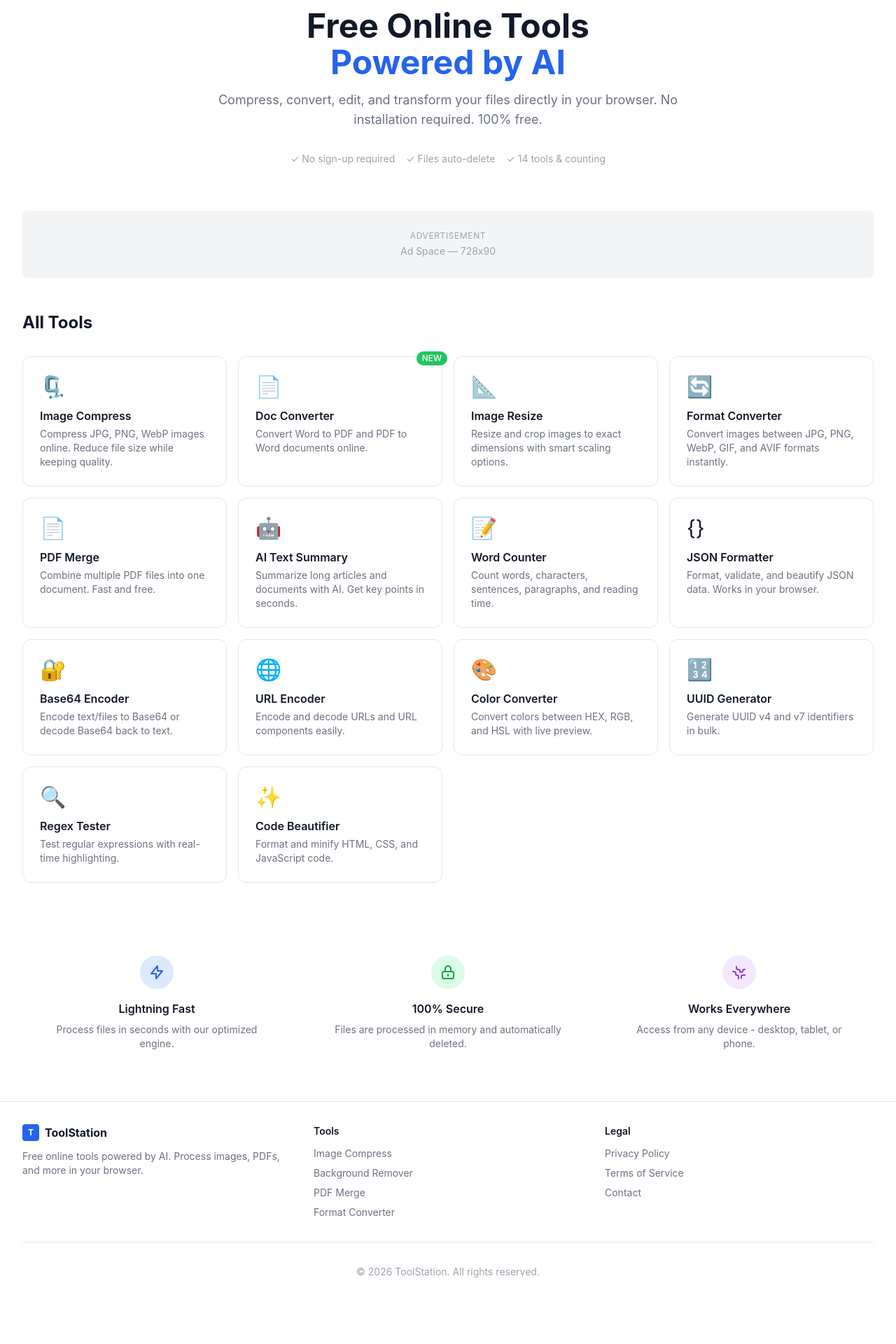
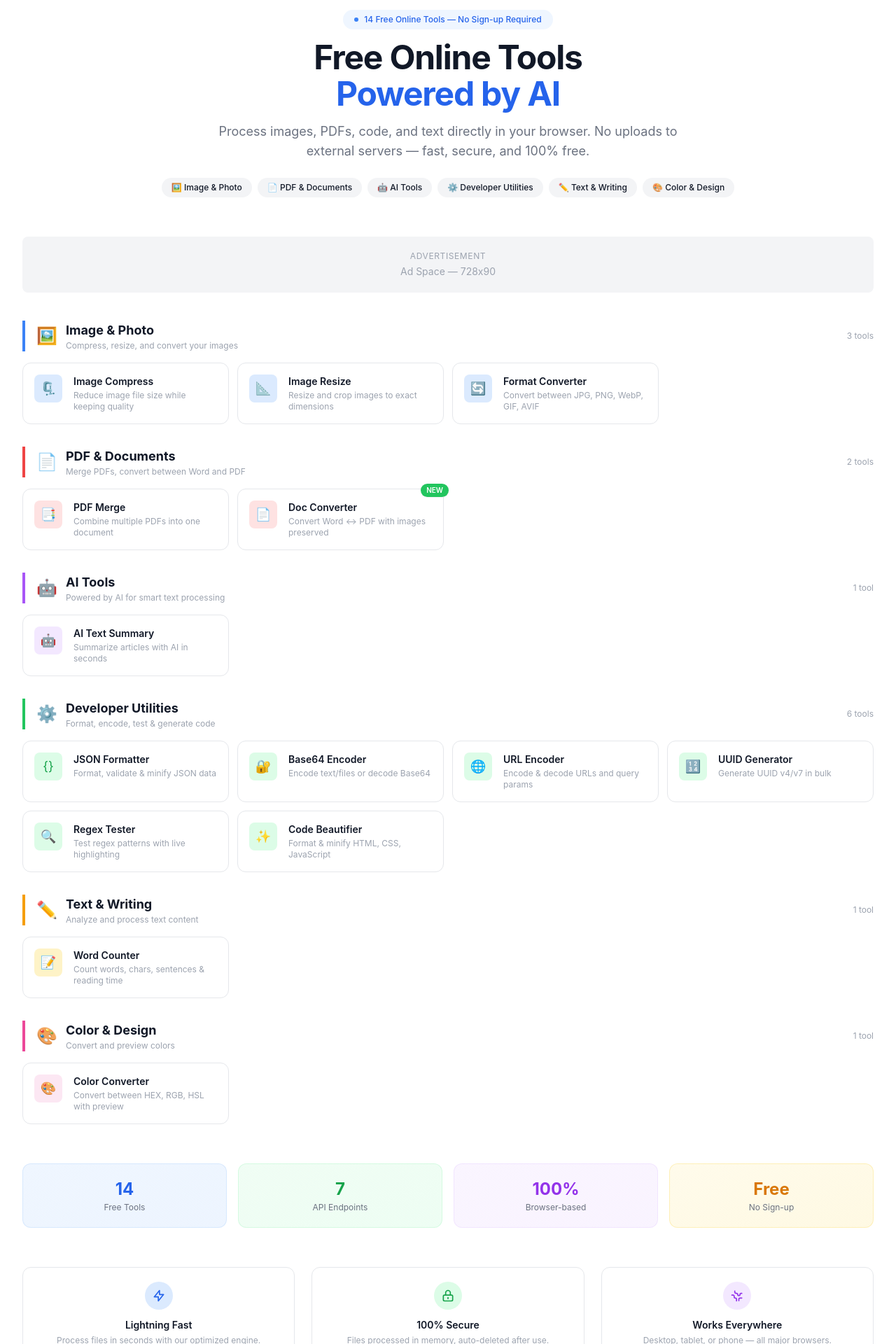
Before and after one commit to brucesunxi/tool-station, a Next.js app: page / in a window 1280 px wide. Shown: the part 100-2020 px from the top of the page at 70% size. Before the commit the page ends 1959 px from the top, so only its background shows below. Built offline with nearby package versions, Linux system fonts and the light colour scheme.

Commit message:
Redesign homepage with category-based layout and improved tool cards

```diff
--- a/src/app/page.tsx
+++ b/src/app/page.tsx
@@ -1,71 +1,190 @@
+import Link from 'next/link'
 import ToolCard from '@/components/ToolCard'
 import AdBanner from '@/components/AdBanner'
 
+interface CategoryGroup {
+  name: string
+  icon: string
+  description: string
+  color: string
+  tools: typeof tools
+}
+
 const tools = [
-  { title: 'Image Compress', description: 'Compress JPG, PNG, WebP images online. Reduce file size while keeping quality.', icon: '🗜️', href: '/tools/image-compress' },
-  { title: 'Doc Converter', description: 'Convert Word to PDF and PDF to Word documents online.', icon: '📄', href: '/tools/doc-converter', isNew: true },
-  { title: 'Image Resize', description: 'Resize and crop images to exact dimensions with smart scaling options.', icon: '📐', href: '/tools/image-crop' },
-  { title: 'Format Converter', description: 'Convert images between JPG, PNG, WebP, GIF, and AVIF formats instantly.', icon: '🔄', href: '/tools/format-converter' },
-  { title: 'PDF Merge', description: 'Combine multiple PDF files into one document. Fast and free.', icon: '📄', href: '/tools/pdf-merge' },
-  { title: 'AI Text Summary', description: 'Summarize long articles and documents with AI. Get key points in seconds.', icon: '🤖', href: '/tools/ai-summary' },
-  { title: 'Word Counter', description: 'Count words, characters, sentences, paragraphs, and reading time.', icon: '📝', href: '/tools/word-counter' },
-  { title: 'JSON Formatter', description: 'Format, validate, and beautify JSON data. Works in your browser.', icon: '{}', href: '/tools/json-formatter' },
-  { title: 'Base64 Encoder', description: 'Encode text/files to Base64 or decode Base64 back to text.', icon: '🔐', href: '/tools/base64' },
-  { title: 'URL Encoder', description: 'Encode and decode URLs and URL components easily.', icon: '🌐', href: '/tools/url-encode' },
-  { title: 'Color Converter', description: 'Convert colors between HEX, RGB, and HSL with live preview.', icon: '🎨', href: '/tools/color-converter' },
-  { title: 'UUID Generator', description: 'Generate UUID v4 and v7 identifiers in bulk.', icon: '🔢', href: '/tools/uuid-generator' },
-  { title: 'Regex Tester', description: 'Test regular expressions with real-time highlighting.', icon: '🔍', href: '/tools/regex-tester' },
-  { title: 'Code Beautifier', description: 'Format and minify HTML, CSS, and JavaScript code.', icon: '✨', href: '/tools/code-beautifier' },
+  { title: 'Image Compress', description: 'Reduce image file size while keeping quality', icon: '🗜️', href: '/tools/image-compress', isNew: false, category: 'image' },
+  { title: 'Image Resize', description: 'Resize and crop images to exact dimensions', icon: '📐', href: '/tools/image-crop', isNew: false, category: 'image' },
+  { title: 'Format Converter', description: 'Convert between JPG, PNG, WebP, GIF, AVIF', icon: '🔄', href: '/tools/format-converter', isNew: false, category: 'image' },
+  { title: 'PDF Merge', description: 'Combine multiple PDFs into one document', icon: '📑', href: '/tools/pdf-merge', isNew: false, category: 'pdf' },
+  { title: 'Doc Converter', description: 'Convert Word ↔ PDF with images preserved', icon: '📄', href: '/tools/doc-converter', isNew: true, category: 'pdf' },
+  { title: 'AI Text Summary', description: 'Summarize articles with AI in seconds', icon: '🤖', href: '/tools/ai-summary', isNew: false, category: 'ai' },
+  { title: 'JSON Formatter', description: 'Format, validate & minify JSON data', icon: '{}', href: '/tools/json-formatter', isNew: false, category: 'dev' },
+  { title: 'Base64 Encoder', description: 'Encode text/files or decode Base64', icon: '🔐', href: '/tools/base64', isNew: false, category: 'dev' },
+  { title: 'URL Encoder', description: 'Encode & decode URLs and query params', icon: '🌐', href: '/tools/url-encode', isNew: false, category: 'dev' },
+  { title: 'UUID Generator', description: 'Generate UUID v4/v7 in bulk', icon: '🔢', href: '/tools/uuid-generator', isNew: false, category: 'dev' },
+  { title: 'Regex Tester', description: 'Test regex patterns with live highlighting', icon: '🔍', href: '/tools/regex-tester', isNew: false, category: 'dev' },
+  { title: 'Code Beautifier', description: 'Format & minify HTML, CSS, JavaScript', icon: '✨', href: '/tools/code-beautifier', isNew: false, category: 'dev' },
+  { title: 'Word Counter', description: 'Count words, chars, sentences & reading time', icon: '📝', href: '/tools/word-counter', isNew: false, category: 'text' },
+  { title: 'Color Converter', description: 'Convert between HEX, RGB, HSL with preview', icon: '🎨', href: '/tools/color-converter', isNew: false, category: 'color' },
+]
+
+const categories: CategoryGroup[] = [
+  {
+    name: 'Image & Photo',
+    icon: '🖼️',
+    description: 'Compress, resize, and convert your images',
+    color: 'border-l-blue-500',
+    tools: tools.filter(t => t.category === 'image'),
+  },
+  {
+    name: 'PDF & Documents',
+    icon: '📄',
+    description: 'Merge PDFs, convert between Word and PDF',
+    color: 'border-l-red-500',
+    tools: tools.filter(t => t.category === 'pdf'),
+  },
+  {
+    name: 'AI Tools',
+    icon: '🤖',
+    description: 'Powered by AI for smart text processing',
+    color: 'border-l-purple-500',
+    tools: tools.filter(t => t.category === 'ai'),
+  },
+  {
+    name: 'Developer Utilities',
+    icon: '⚙️',
+    description: 'Format, encode, test & generate code',
+    color: 'border-l-green-500',
+    tools: tools.filter(t => t.category === 'dev'),
+  },
+  {
+    name: 'Text & Writing',
+    icon: '✏️',
+    description: 'Analyze and process text content',
+    color: 'border-l-amber-500',
+    tools: tools.filter(t => t.category === 'text'),
+  },
+  {
+    name: 'Color & Design',
+    icon: '🎨',
+    description: 'Convert and preview colors',
+    color: 'border-l-pink-500',
+    tools: tools.filter(t => t.category === 'color'),
+  },
 ]
 
 export default function HomePage() {
+  const totalTools = tools.length
+
   return (
-    <div className="max-w-7xl mx-auto px-4 sm:px-6 lg:px-8 py-12">
-      <section className="text-center mb-16">
-        <h1 className="text-4xl sm:text-5xl font-bold mb-4">
+    <div className="max-w-7xl mx-auto px-4 sm:px-6 lg:px-8 py-8 sm:py-12">
+      {/* Hero */}
+      <section className="text-center mb-10 sm:mb-14">
+        <div className="inline-flex items-center gap-2 px-4 py-1.5 bg-blue-50 dark:bg-blue-900/20 text-blue-600 dark:text-blue-300 text-xs font-medium rounded-full mb-4">
+          <span className="w-1.5 h-1.5 bg-blue-500 rounded-full animate-pulse" />
+          {totalTools} Free Online Tools — No Sign-up Required
+        </div>
+        <h1 className="text-3xl sm:text-5xl font-bold tracking-tight mb-4">
           Free Online Tools
           <span className="block text-blue-600 mt-1">Powered by AI</span>
         </h1>
-        <p className="text-lg text-gray-500 max-w-2xl mx-auto mb-8">
-          Compress, convert, edit, and transform your files directly in your browser. No installation required. 100% free.
+        <p className="text-base sm:text-lg text-gray-500 max-w-2xl mx-auto mb-6">
+          Process images, PDFs, code, and text directly in your browser.
+          No uploads to external servers — fast, secure, and 100% free.
         </p>
-        <div className="flex items-center justify-center gap-4 text-sm text-gray-400">
-          <span>✓ No sign-up required</span>
-          <span>✓ Files auto-delete</span>
-          <span>✓ 14 tools & counting</span>
+
+        {/* Quick search / filter chips */}
+        <div className="flex flex-wrap items-center justify-center gap-2">
+          {categories.map(cat => (
+            <a
+              key={cat.name}
+              href={`#cat-${cat.name.toLowerCase().replace(/\s+/g, '-')}`}
+              className="inline-flex items-center gap-1.5 px-3.5 py-1.5 bg-gray-100 dark:bg-gray-700 hover:bg-gray-200 dark:hover:bg-gray-600 text-xs font-medium rounded-full transition-colors"
+            >
+              {cat.icon} {cat.name}
+            </a>
+          ))}
         </div>
       </section>
 
-      <AdBanner className="mb-12 h-24" />
+      <AdBanner className="mb-10 h-20" />
 
-      <section>
-        <h2 className="text-2xl font-bold mb-8">All Tools</h2>
-        <div className="grid grid-cols-1 sm:grid-cols-2 lg:grid-cols-3 xl:grid-cols-4 gap-4">
-          {tools.map((tool) => <ToolCard key={tool.title} {...tool} />)}
+      {/* Categories */}
+      <div className="space-y-8">
+        {categories.filter(c => c.tools.length > 0).map(cat => (
+          <section key={cat.name} id={`cat-${cat.name.toLowerCase().replace(/\s+/g, '-')}`}>
+            {/* Category Header */}
+            <div className={`flex items-center gap-3 mb-4 pl-4 border-l-4 ${cat.color}`}>
+              <span className="text-2xl">{cat.icon}</span>
+              <div>
+                <h2 className="text-lg font-bold">{cat.name}</h2>
+                <p className="text-xs text-gray-400">{cat.description}</p>
+              </div>
+              <span className="ml-auto text-xs text-gray-400">{cat.tools.length} tool{cat.tools.length > 1 ? 's' : ''}</span>
+            </div>
+            {/* Tool Cards Grid */}
+            <div className="grid grid-cols-1 sm:grid-cols-2 lg:grid-cols-3 xl:grid-cols-4 gap-3">
+              {cat.tools.map(tool => (
+                <ToolCard key={tool.title} {...tool} />
+              ))}
+            </div>
+          </section>
+        ))}
+      </div>
+
+      {/* Stats */}
+      <section className="mt-14 grid grid-cols-2 sm:grid-cols-4 gap-4">
+        <div className="text-center p-5 bg-gradient-to-br from-blue-50 to-blue-100/50 dark:from-blue-900/20 dark:to-blue-800/10 rounded-xl border border-blue-200/50 dark:border-blue-800/30">
+          <p className="text-2xl font-bold text-blue-600">{totalTools}</p>
+          <p className="text-xs text-gray-500 mt-0.5">Free Tools</p>
+        </div>
+        <div className="text-center p-5 bg-gradient-to-br from-green-50 to-green-100/50 dark:from-green-900/20 dark:to-green-800/10 rounded-xl border border-green-200/50 dark:border-green-800/30">
+          <p className="text-2xl font-bold text-green-600">7</p>
+          <p className="text-xs text-gray-500 mt-0.5">API Endpoints</p>
+        </div>
+        <div className="text-center p-5 bg-gradient-to-br from-purple-50 to-purple-100/50 dark:from-purple-900/20 dark:to-purple-800/10 rounded-xl border border-purple-200/50 dark:border-purple-800/30">
+          <p className="text-2xl font-bold text-purple-600">100%</p>
+          <p className="text-xs text-gray-500 mt-0.5">Browser-based</p>
+        </div>
+        <div className="text-center p-5 bg-gradient-to-br from-amber-50 to-amber-100/50 dark:from-amber-900/20 dark:to-amber-800/10 rounded-xl border border-amber-200/50 dark:border-amber-800/30">
+          <p className="text-2xl font-bold text-amber-600">Free</p>
+          <p className="text-xs text-gray-500 mt-0.5">No Sign-up</p>
         </div>
       </section>
 
-      <section className="mt-20 grid grid-cols-1 md:grid-cols-3 gap-8">
-        <div className="text-center p-6">
-          <div className="w-12 h-12 bg-blue-100 dark:bg-blue-900 rounded-full flex items-center justify-center mx-auto mb-4">
-            <svg className="w-6 h-6 text-blue-600" fill="none" viewBox="0 0 24 24" stroke="currentColor"><path strokeLinecap="round" strokeLinejoin="round" strokeWidth={2} d="M13 10V3L4 14h7v7l9-11h-7z" /></svg>
+      {/* Features */}
+      <section className="mt-14 grid grid-cols-1 md:grid-cols-3 gap-6">
+        <div className="text-center p-5 rounded-xl border">
+          <div className="w-10 h-10 bg-blue-100 dark:bg-blue-900/30 rounded-full flex items-center justify-center mx-auto mb-3">
+            <svg className="w-5 h-5 text-blue-600" fill="none" viewBox="0 0 24 24" stroke="currentColor"><path strokeLinecap="round" strokeLinejoin="round" strokeWidth={2} d="M13 10V3L4 14h7v7l9-11h-7z" /></svg>
           </div>
-          <h3 className="font-semibold mb-2">Lightning Fast</h3>
-          <p className="text-sm text-gray-500">Process files in seconds with our optimized engine.</p>
+          <h3 className="font-semibold text-sm mb-1">Lightning Fast</h3>
+          <p className="text-xs text-gray-400">Process files in seconds with our optimized engine.</p>
         </div>
-        <div className="text-center p-6">
-          <div className="w-12 h-12 bg-green-100 dark:bg-green-900 rounded-full flex items-center justify-center mx-auto mb-4">
-            <svg className="w-6 h-6 text-green-600" fill="none" viewBox="0 0 24 24" stroke="currentColor"><path strokeLinecap="round" strokeLinejoin="round" strokeWidth={2} d="M12 15v2m-6 4h12a2 2 0 002-2v-6a2 2 0 00-2-2H6a2 2 0 00-2 2v6a2 2 0 002 2zm10-10V7a4 4 0 00-8 0v4h8z" /></svg>
+        <div className="text-center p-5 rounded-xl border">
+          <div className="w-10 h-10 bg-green-100 dark:bg-green-900/30 rounded-full flex items-center justify-center mx-auto mb-3">
+            <svg className="w-5 h-5 text-green-600" fill="none" viewBox="0 0 24 24" stroke="currentColor"><path strokeLinecap="round" strokeLinejoin="round" strokeWidth={2} d="M12 15v2m-6 4h12a2 2 0 002-2v-6a2 2 0 00-2-2H6a2 2 0 00-2 2v6a2 2 0 002 2zm10-10V7a4 4 0 00-8 0v4h8z" /></svg>
           </div>
-          <h3 className="font-semibold mb-2">100% Secure</h3>
-          <p className="text-sm text-gray-500">Files are processed in memory and automatically deleted.</p>
+          <h3 className="font-semibold text-sm mb-1">100% Secure</h3>
+          <p className="text-xs text-gray-400">Files processed in memory, auto-deleted after use.</p>
         </div>
-        <div className="text-center p-6">
-          <div className="w-12 h-12 bg-purple-100 dark:bg-purple-900 rounded-full flex items-center justify-center mx-auto mb-4">
-            <svg className="w-6 h-6 text-purple-600" fill="none" viewBox="0 0 24 24" stroke="currentColor"><path strokeLinecap="round" strokeLinejoin="round" strokeWidth={2} d="M3.055 11H5a2 2 0 012 2v1a2 2 0 002 2 2 2 0 012 2v2.945M8 3.935V5.5A2.5 2.5 0 0010.5 8h.5a2 2 0 012 2 2 2 0 104 0 2 2 0 012-2h1.064M15 20.488V18a2 2 0 012-2h3.064" /></svg>
+        <div className="text-center p-5 rounded-xl border">
+          <div className="w-10 h-10 bg-purple-100 dark:bg-purple-900/30 rounded-full flex items-center justify-center mx-auto mb-3">
+            <svg className="w-5 h-5 text-purple-600" fill="none" viewBox="0 0 24 24" stroke="currentColor"><path strokeLinecap="round" strokeLinejoin="round" strokeWidth={2} d="M3.055 11H5a2 2 0 012 2v1a2 2 0 002 2 2 2 0 012 2v2.945M8 3.935V5.5A2.5 2.5 0 0010.5 8h.5a2 2 0 012 2 2 2 0 104 0 2 2 0 012-2h1.064M15 20.488V18a2 2 0 012-2h3.064" /></svg>
           </div>
-          <h3 className="font-semibold mb-2">Works Everywhere</h3>
-          <p className="text-sm text-gray-500">Access from any device - desktop, tablet, or phone.</p>
+          <h3 className="font-semibold text-sm mb-1">Works Everywhere</h3>
+          <p className="text-xs text-gray-400">Desktop, tablet, or phone — all major browsers.</p>
+        </div>
+      </section>
+
+      {/* CTA */}
+      <section className="mt-14 text-center p-8 bg-gradient-to-br from-gray-50 to-blue-50 dark:from-gray-800 dark:to-gray-750 rounded-2xl border">
+        <h2 className="text-xl font-bold mb-2">Start Using Free Tools Now</h2>
+        <p className="text-sm text-gray-500 mb-4">No registration, no limits, no hidden fees.</p>
+        <div className="flex flex-wrap items-center justify-center gap-3 text-sm text-gray-400">
+          <span>✓ No sign-up</span>
+          <span>✓ Private & secure</span>
+          <span>✓ Files auto-delete</span>
+          <span>✓ Always free</span>
         </div>
       </section>
     </div>
--- a/src/components/ToolCard.tsx
+++ b/src/components/ToolCard.tsx
@@ -6,28 +6,38 @@ interface ToolCardProps {
   icon: string
   href: string
   isNew?: boolean
-  isPremium?: boolean
+  category?: string
 }
 
-export default function ToolCard({ title, description, icon, href, isNew, isPremium }: ToolCardProps) {
+const categoryColors: Record<string, { bg: string; text: string }> = {
+  image: { bg: 'bg-blue-100 dark:bg-blue-900/30', text: 'text-blue-600 dark:text-blue-300' },
+  pdf: { bg: 'bg-red-100 dark:bg-red-900/30', text: 'text-red-600 dark:text-red-300' },
+  ai: { bg: 'bg-purple-100 dark:bg-purple-900/30', text: 'text-purple-600 dark:text-purple-300' },
+  dev: { bg: 'bg-green-100 dark:bg-green-900/30', text: 'text-green-600 dark:text-green-300' },
+  text: { bg: 'bg-amber-100 dark:bg-amber-900/30', text: 'text-amber-600 dark:text-amber-300' },
+  color: { bg: 'bg-pink-100 dark:bg-pink-900/30', text: 'text-pink-600 dark:text-pink-300' },
+}
+
+export default function ToolCard({ title, description, icon, href, isNew, category = 'dev' }: ToolCardProps) {
+  const colors = categoryColors[category] || categoryColors.dev
+
   return (
     <Link
       href={href}
-      className="group relative p-6 bg-white dark:bg-gray-800 rounded-xl border hover:border-blue-500 hover:shadow-md transition-all duration-200"
+      className="group relative flex items-start gap-4 p-4 bg-white dark:bg-gray-800 rounded-xl border hover:border-blue-400 hover:shadow-md transition-all duration-200"
     >
       {isNew && (
-        <span className="absolute -top-2 -right-2 bg-green-500 text-white text-xs px-2 py-0.5 rounded-full font-medium">
+        <span className="absolute -top-2 -right-2 bg-green-500 text-white text-[10px] px-2 py-0.5 rounded-full font-semibold shadow-sm z-10">
           NEW
         </span>
       )}
-      {isPremium && (
-        <span className="absolute -top-2 -right-2 bg-amber-500 text-white text-xs px-2 py-0.5 rounded-full font-medium">
-          PRO
-        </span>
-      )}
-      <div className="text-3xl mb-3">{icon}</div>
-      <h3 className="font-semibold mb-1 group-hover:text-blue-600 transition-colors">{title}</h3>
-      <p className="text-sm text-gray-500 dark:text-gray-400">{description}</p>
+      <div className={`w-10 h-10 ${colors.bg} rounded-lg flex items-center justify-center text-lg shrink-0 ${colors.text}`}>
+        {icon}
+      </div>
+      <div className="min-w-0">
+        <h3 className="font-semibold text-sm group-hover:text-blue-600 transition-colors">{title}</h3>
+        <p className="text-xs text-gray-400 dark:text-gray-400 mt-0.5 line-clamp-2">{description}</p>
+      </div>
     </Link>
   )
 }
```
